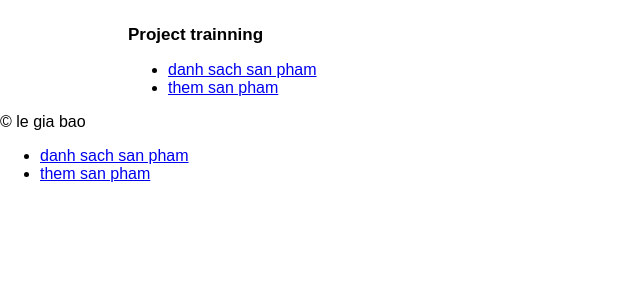
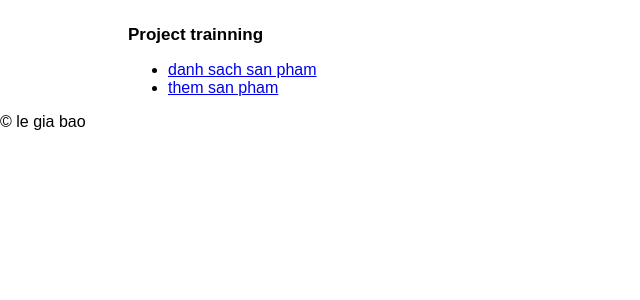
Before and after one commit to leduchoangviet/Project, a PHP site: page / in a window 1280 px wide. Shown: the top 300 px of the page, without its empty margins (0-640 px from the left). Run offline with PHP 8.4, Linux system fonts and the light colour scheme.

Commit message:
Update file index

```diff
--- a/lab3/Index.php
+++ b/lab3/Index.php
@@ -8,16 +8,3 @@
 	</li>
 </ul>
 <?php include_once("footer.php"); ?>
-
-
-
-<?php include_once("header.php"); ?>
-<ul class="menu">
-	<li>
-		<a href="/lab3/list_product.php"> danh sach san pham</a>
-	</li>
-	<li>
-		<a href="/lab3/add_product.php">them san pham</a>
-	</li>
-</ul>
-<?php include_once("footer.php"); ?>
```
